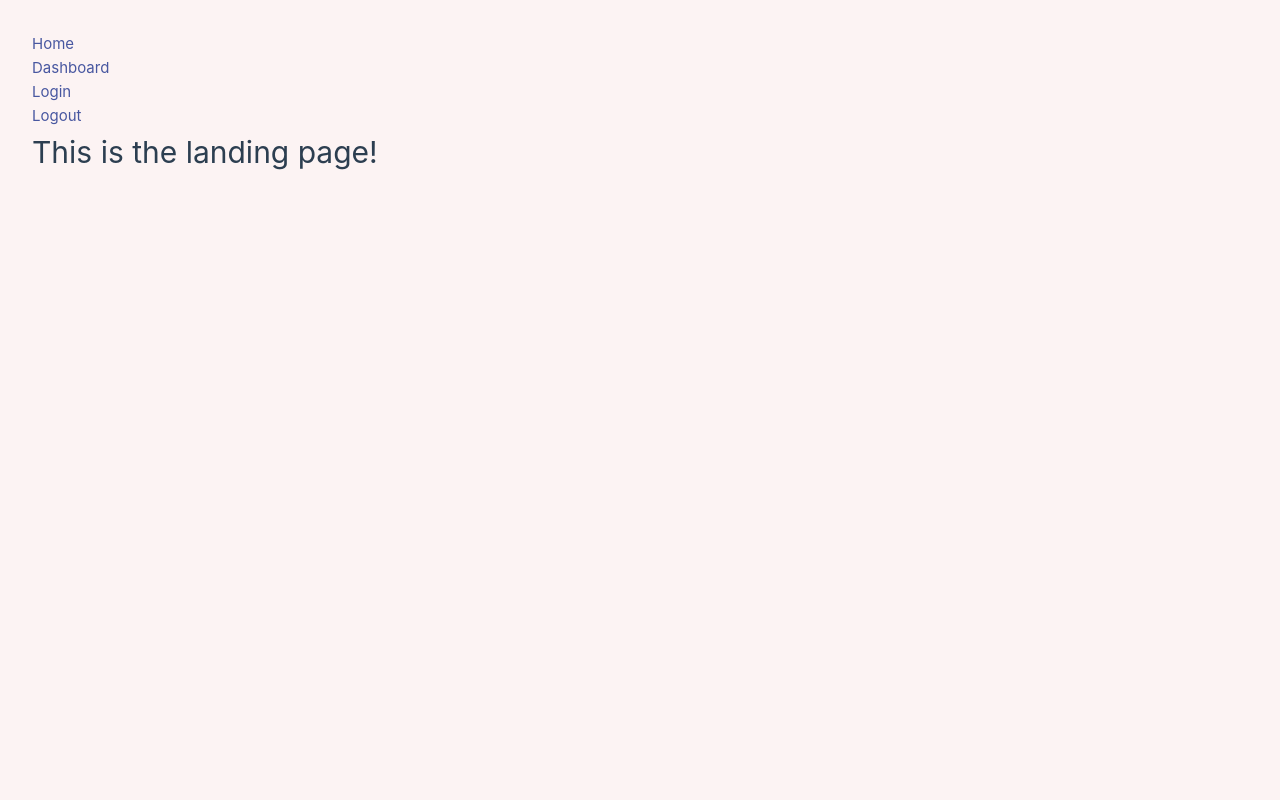
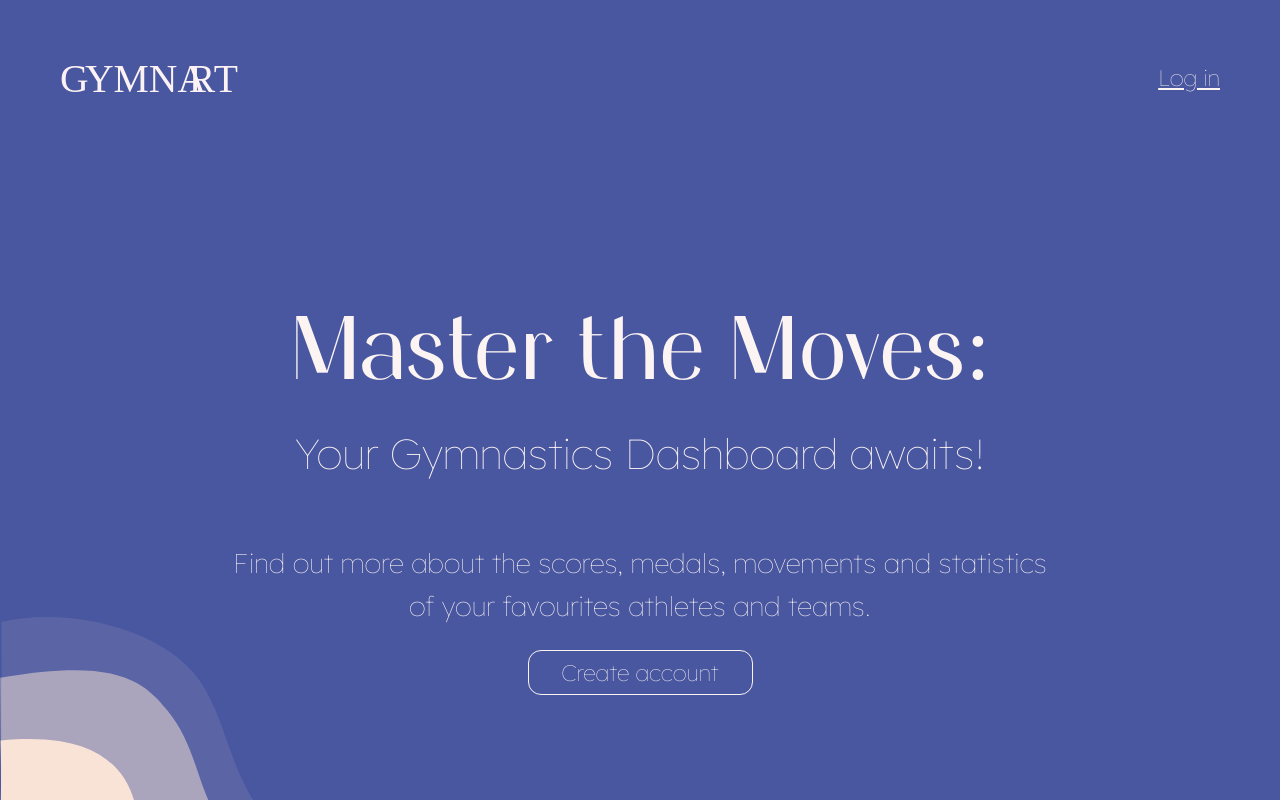
Before and after one commit to carolinacosta4/Gymnart, a Vue app: page / in a window 1280 px wide. Built offline with nearby package versions, Linux system fonts and the light colour scheme; what fetch-mock would draw is missing.

Commit message:
ajustes log in e inicio landing page

```diff
--- a/src/App.vue
+++ b/src/App.vue
@@ -21,7 +21,7 @@ import Header from './assets/components/Header.vue';
 
 
 <template id="app">
-  <Header v-if="this.$route.path !== '/login' && this.$route.path !== '/landingPage'"></Header>
+  <Header v-if="this.$route.path !== '/login' && this.$route.path !== '/'"></Header>
   <RouterView />
 
 </template>
--- a/src/views/LandingPageView.vue
+++ b/src/views/LandingPageView.vue
@@ -2,7 +2,137 @@
 </script>
 
 <template>
-  <main>
-    <h1>This is the landing page!</h1>
-  </main>
+  <div id="bgContainer">
+    <div id="nav" class="padding4">
+      <img id="iconGymnart" src="../assets/landingPageIcons/titulo gymnart-11.svg" alt="GYMNART icon">
+      <RouterLink :to="{ name: 'login' }" id="btnLoginNav"> <u>Log in</u></RouterLink>
+    </div>
+
+    <div id="masterMoves" class="padding4">
+      <h1 class="title white">Master the Moves:</h1>
+      <h2 class="subtitle white">Your Gymnastics Dashboard awaits!</h2>
+      <p class="text white">Find out more about the scores, medals, movements and statistics of your favourites athletes and teams.</p>
+      <button @click="this.$router.push('/login')" class="white" id="btnCreateAccountMaster">Create account</button>
+    </div>
+    <img id="beigeWavesLeftBottom" src="../assets/backgrounds/beigeWavesLeftBottom.svg" alt="">
+
+    <div id="imgsDashboard" class="beigeBG">
+      <img src="../assets/backgrounds/leftTop5.png" alt="">
+    </div>
+  </div>
 </template>
+
+<style  lang="css" scoped>
+@font-face {
+    font-family: LexendDecaBold;
+    src: url(../assets/Lexend_Deca/LexendDeca-Bold.ttf);
+}
+
+@font-face {
+    font-family: LexendDecaRegular;
+    src: url(../assets/Lexend_Deca/LexendDeca-Regular.ttf);
+}
+
+@font-face {
+    font-family: LexendDecaThin;
+    src: url(../assets/Lexend_Deca/LexendDeca-Thin.ttf);
+}
+
+@font-face {
+    font-family: Saphile;
+    src: url(../assets/Saphile/Saphile-Regular.otf);
+}
+
+.white{
+  color: #fcf3f3;
+}
+.subtitle{
+  font-family: LexendDecaThin;
+  font-size: 2.8em;
+}
+
+.text{
+  font-family: LexendDecaThin;
+  font-size: 1.8em;
+  max-width: 31em;
+  text-align: center;
+  margin-top: 2em;
+}
+
+.beigeBG{
+  background-color: #f8e2d6;
+}
+
+.padding4{
+  padding: 4em;
+}
+/* ___________ */
+
+#bgContainer {
+	background: #4857a0;
+	font-family: LexendDecaRegular;
+	position: fixed;
+	top: 0;
+	left: 0;
+	width: 100%;
+	height: 100%;
+}
+
+#nav{
+  display: flex;
+  flex-direction: row;
+  justify-content: space-between;
+}
+
+#iconGymnart{
+  width: 12em;
+}
+
+#btnLoginNav{
+  color: #fcf3f3;
+  font-family: LexendDecaThin;
+  font-size: 1.5em;
+}
+
+/* __________ */
+
+#masterMoves{
+  display: flex;
+  flex-direction: column;
+  align-items: center;
+  margin-top: 4em;
+  margin-bottom: -1em;
+}
+
+.title{
+  font-family: Saphile;
+  font-size: 6em;
+  color: #fcf3f3;
+}
+
+#btnCreateAccountMaster{
+  font-family: LexendDecaThin;
+  font-size: 1.5em;
+  border: 1px solid;
+  border-radius: 13px;
+  width: 10em;
+  height: 2em;
+  margin-top: 1em;
+}
+
+#beigeWavesLeftBottom{
+  max-width: 30em;
+  margin-bottom: -2em;
+  align-self: baseline;
+  margin-top: -10em;
+}
+
+/* _____________ */
+
+#imgsDashboard{
+  width: 100%;
+  height: 40em;
+  border-radius: 2em;
+}
+
+</style>
--- a/src/views/LoginSignupView.vue
+++ b/src/views/LoginSignupView.vue
@@ -45,7 +45,7 @@
 			</div>
 
 		</div>
-		<p @click="this.$router.push('/ladingPage')" id="btnBack">Go back</p>
+		<p @click="this.$router.push('/')" id="btnBack">Go back</p>
 	</div>
 </template>
 
```
Also changed, not shown: src/assets/backgrounds/beigeWavesLeftBottom.svg (added), src/assets/landingPageIcons/titulo gymnart-11.svg (added).
